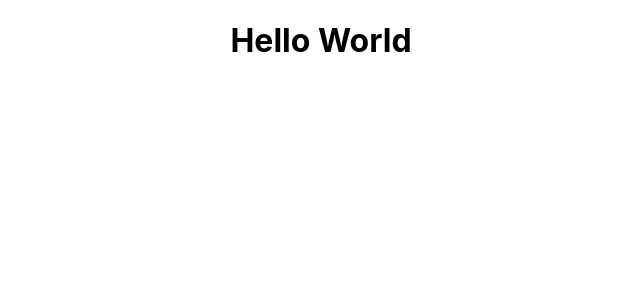
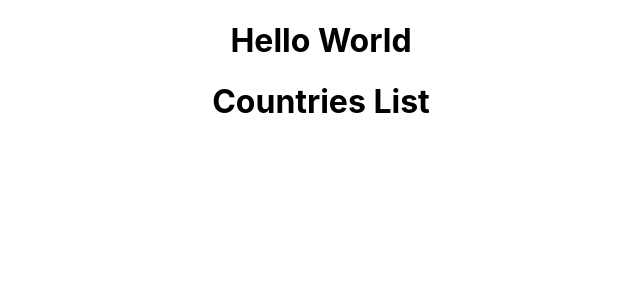
Before and after one commit to tjbecker8/Scoutbase-Challenge, a React (Create React App) app: page / in a window 1280 px wide. Shown: the top 300 px of the page, without its empty margins (319-959 px from the left). Built offline with nearby package versions, Linux system fonts and the light colour scheme; no server answers.

Commit message:
setup for countries list with basic query

```diff
--- a/src/App.js
+++ b/src/App.js
@@ -1,17 +1,25 @@
 import React from 'react';
 import ApolloClient from 'apollo-boost';
+import {ApolloProvider} from 'react-apollo';
+import CountriesList from './countriesList'
 import './App.css';
 
+
+//apollo client setup
 const client = new ApolloClient({
-  uri: 'https://countries.trevorblades.com',
+  //api endpoint
+  uri: 'https://countries.trevorblades.com'
 });
 
 function App() {
   return (
-    <div className="App">
-      <h1>Hello World</h1>
-    </div>
-  );
+    <ApolloProvider client={client}>
+      <div className="App">
+        <h1>Hello World</h1>
+        <CountriesList />
+        </div>
+    </ApolloProvider>
+  )
 }
 
 export default App;
--- /dev/null
+++ b/src/countriesList.js
@@ -0,0 +1,37 @@
+import React, {Component} from 'react';
+import {gql} from 'apollo-boost';
+import {graphql} from 'react-apollo';
+
+
+
+const getCountriesQuery = gql`
+  {
+    countries {
+      name
+      languages{
+        name
+        native
+      }
+    }
+  }
+  `
+class CountriesList extends Component {
+	//data
+
+	//functions
+
+
+	//render
+	render() {
+    console.log(this.props);
+    //two objects showing, query is still going on in the background,
+		return (
+      <h1>Countries List</h1>
+    )
+	}
+}
+
+
+
+
+export default graphql(getCountriesQuery)(CountriesList);
```
